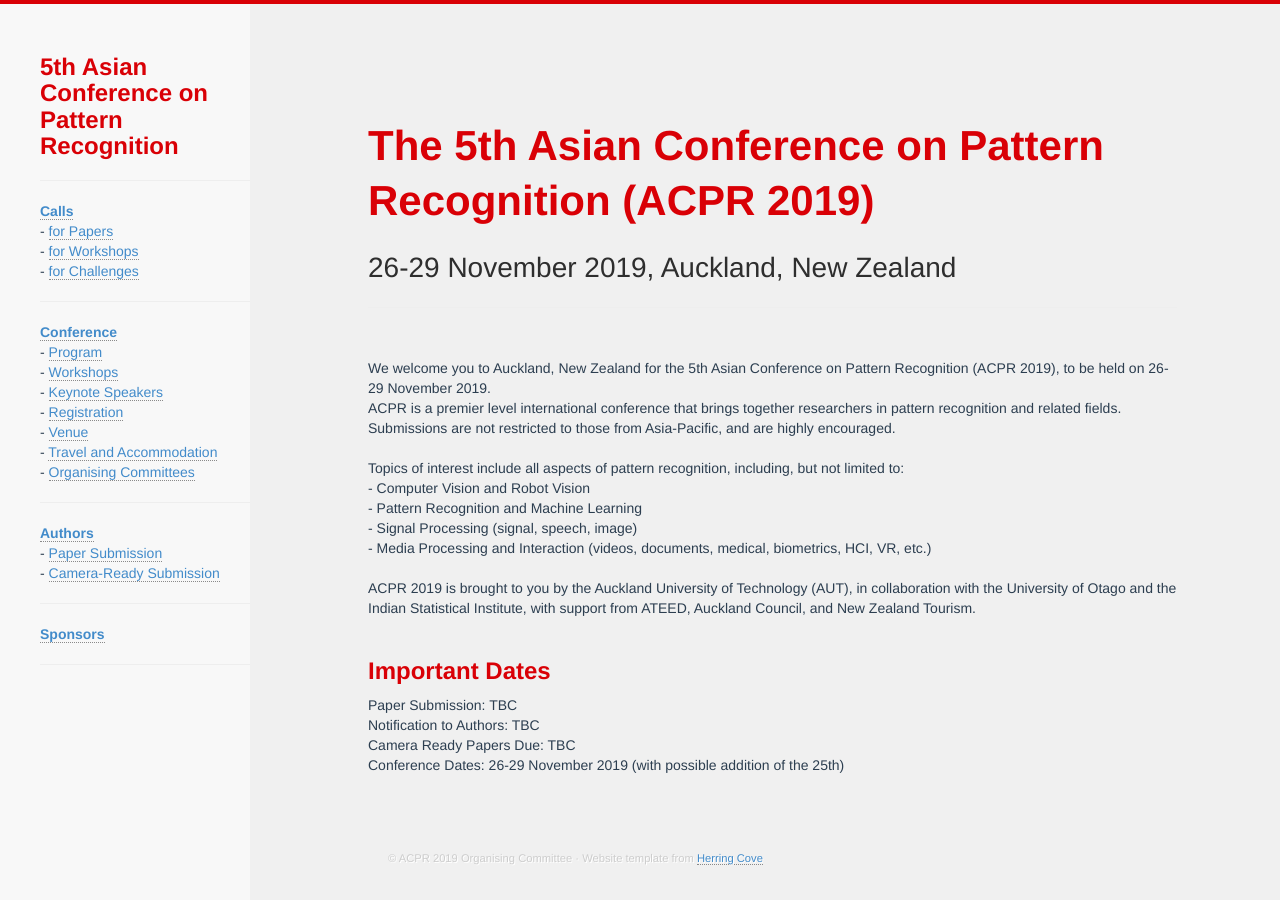
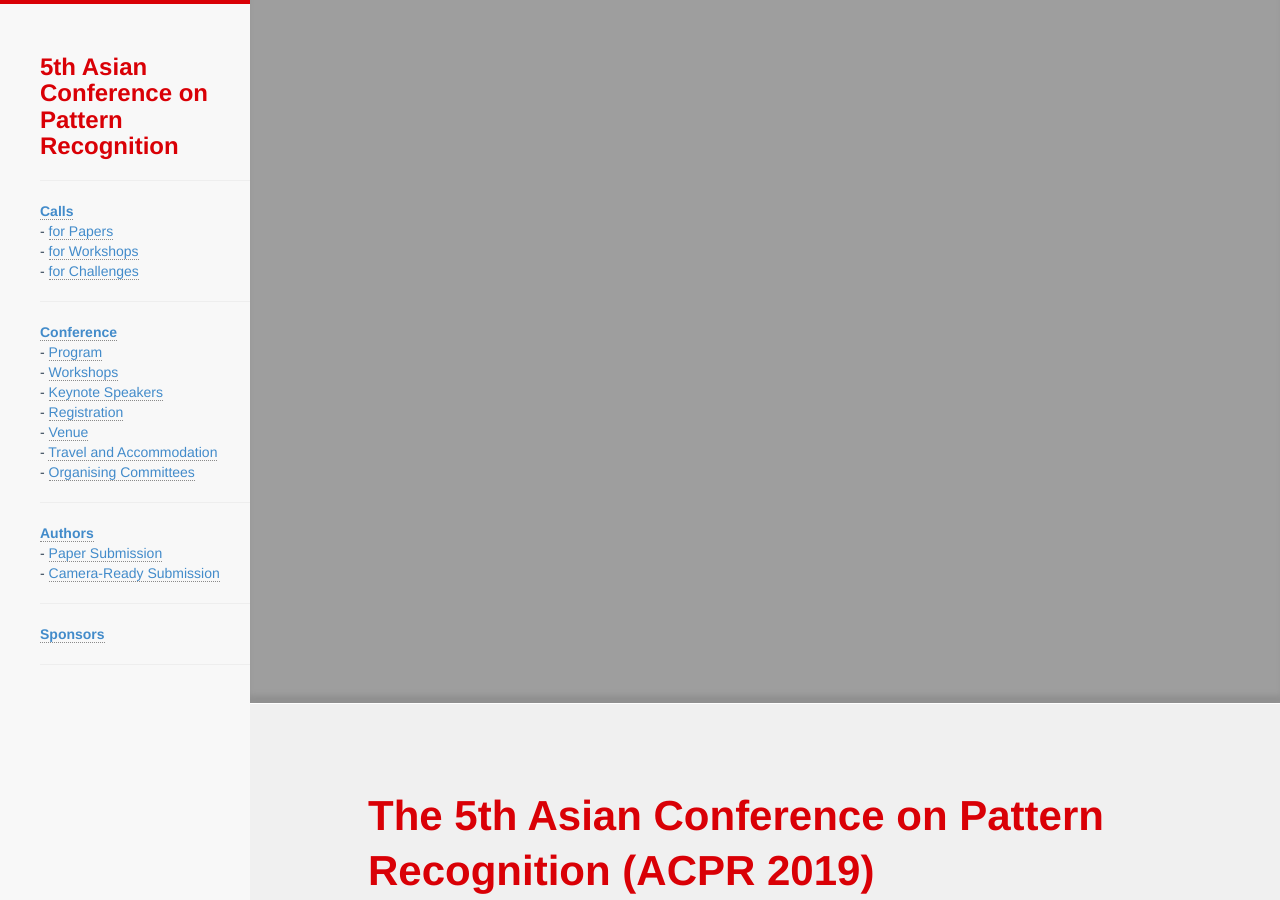
Before and after one commit to AndrewChenUoA/ACPR2019, a Jekyll site: the page built from index.html, in a window 1280 px wide and 900 px high. Built offline with Jekyll 4.4.1, drawn with Linux system fonts in a browser that asks for light colours; nearby versions of some CDN libraries; Markdown is read by kramdown in place of the engine named in the settings.

Commit message:
Try to actually add some space for the showcase to exist

```diff
--- a/_includes/showcase.html
+++ b/_includes/showcase.html
@@ -2,4 +2,9 @@
     <style>
     .showcase-wrapper {background-image: url("{{ site.baseurl }}/images/header.png");}
     </style>
+    <div class="showcase-wrapper sticky">
+      <div class="showcase-text">
+          &nbsp;
+      </div>
+    </div>
     <div class="container">
```
